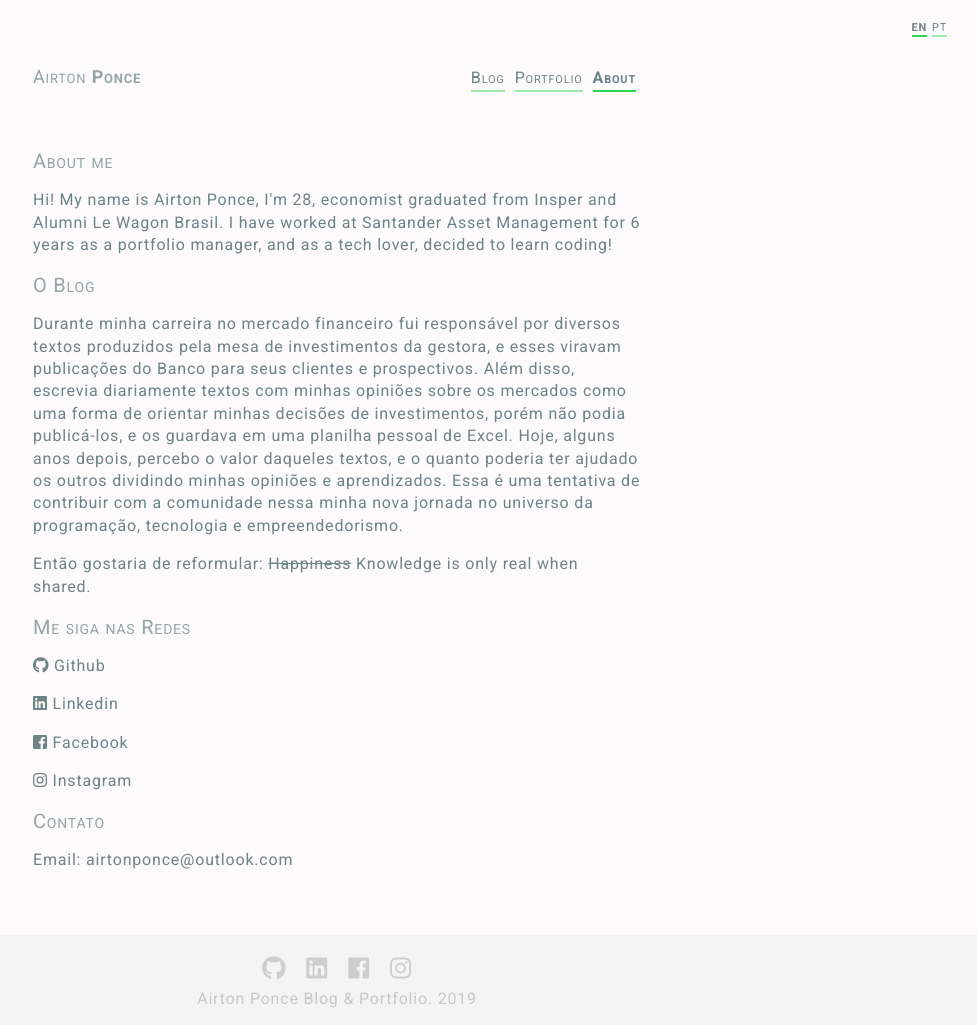
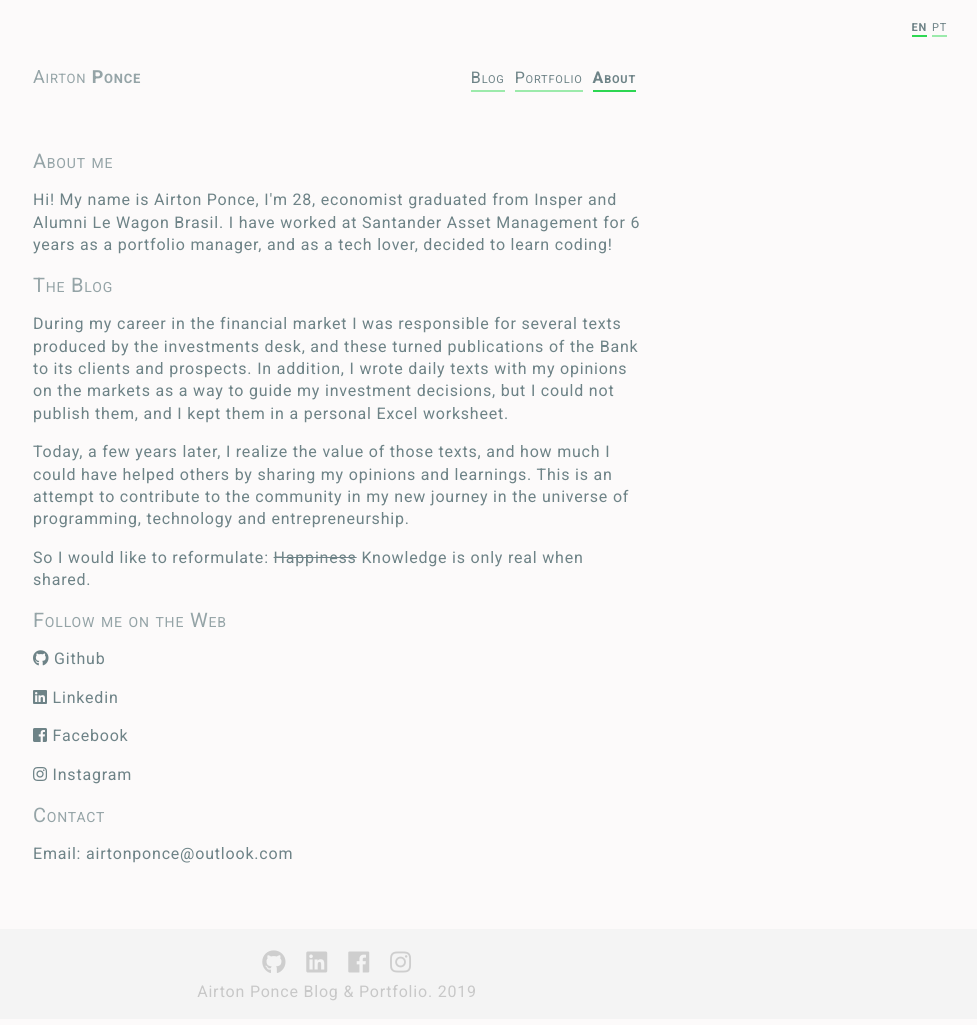
Before and after one commit to APonce911/jekyll-mywebsite, a Jekyll site: the page built from about.html, in a window 1280 px wide. Shown: the whole page, without its empty margins (303-1280 px from the left). Built offline with Jekyll 4.4.1, drawn with Linux system fonts in a browser that asks for light colours; nearby versions of some CDN libraries.

Commit message:
translate en about

```diff
--- a/about.html
+++ b/about.html
@@ -9,18 +9,20 @@ ref: about
 Hi! My name is Airton Ponce, I'm 28, economist graduated from Insper and Alumni Le Wagon Brasil. I have worked at Santander Asset Management for 6 years as a portfolio manager, and as a tech lover, decided to learn coding!
 </p>
 
-<h2>O Blog</h2>
+<h2>The Blog</h2>
 <p>
-Durante minha carreira no mercado financeiro fui responsável por diversos textos produzidos pela mesa de investimentos da gestora, e esses viravam publicações do Banco para seus clientes e prospectivos. Além disso, escrevia diariamente textos com minhas opiniões sobre os mercados como uma forma de orientar minhas decisões de investimentos, porém não podia publicá-los, e os guardava em uma planilha pessoal de Excel.
-Hoje, alguns anos depois, percebo o valor daqueles textos, e o quanto poderia ter ajudado os outros dividindo minhas opiniões e aprendizados. Essa é uma tentativa de contribuir com a comunidade nessa minha nova jornada no universo da programação, tecnologia e empreendedorismo.
+During my career in the financial market I was responsible for several texts produced by the investments desk, and these turned publications of the Bank to its clients and prospects. In addition, I wrote daily texts with my opinions on the markets as a way to guide my investment decisions, but I could not publish them, and I kept them in a personal Excel worksheet.
+</p>
+<p>
+Today, a few years later, I realize the value of those texts, and how much I could have helped others by sharing my opinions and learnings. This is an attempt to contribute to the community in my new journey in the universe of programming, technology and entrepreneurship.
 </p>
 
 <p>
-Então gostaria de reformular:
+So I would like to reformulate:
 <strike>Happiness</strike> Knowledge is only real when shared.
 </p>
 
-<h2>Me siga nas Redes</h2>
+<h2>Follow me on the Web </h2>
 <div class="social-media-links">
   <p><a href="https://github.com/APonce911" target="_blank" class="external-link"><i class="fab fa-github"></i> Github</a></p>
   <p><a href="https://www.linkedin.com/in/airtonponce/" target="_blank" class="external-link"><i class="fab fa-linkedin"></i> Linkedin</a></p>
@@ -28,5 +30,5 @@ Então gostaria de reformular:
   <p><a href="https://www.instagram.com/airton_p/" target="_blank" class="external-link"><i class="fab fa-instagram"></i> Instagram</a></p>
 </div>
 
-<h2>Contato</h2>
+<h2>Contact</h2>
 <p>Email: airtonponce@outlook.com</p>
```
